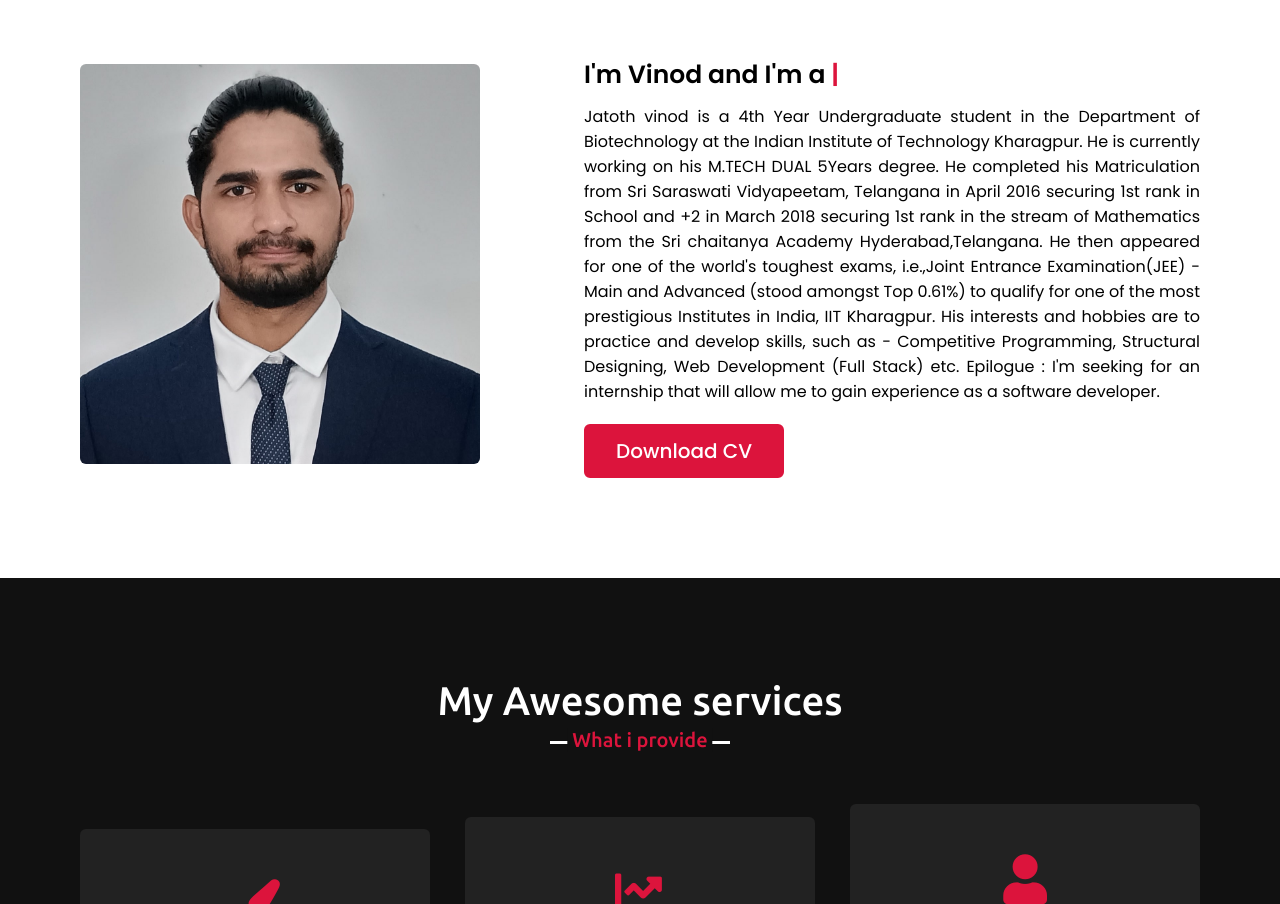
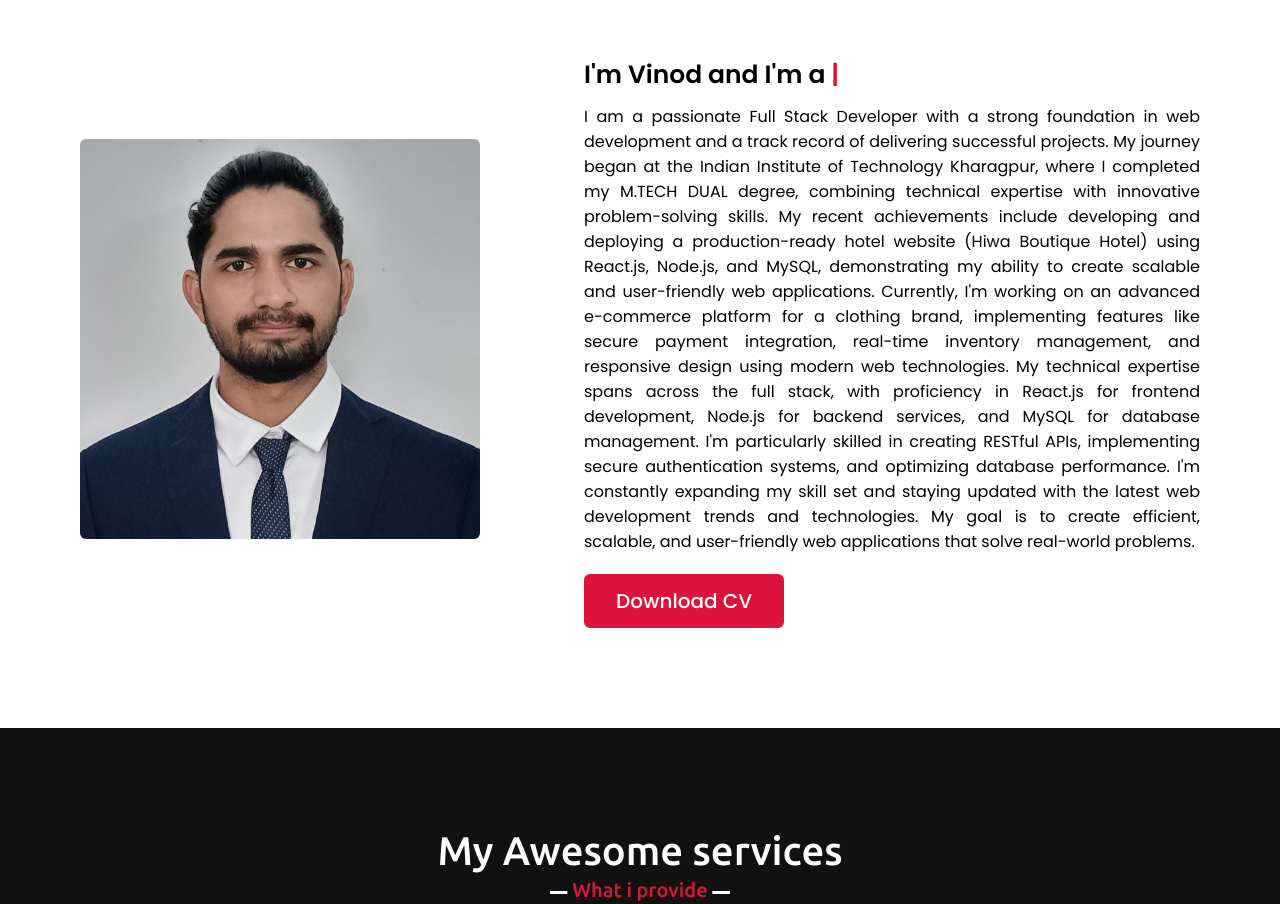
Before and after one commit to munnanayak/final_portfolio, a plain HTML site: page index.html in a window 1280 px wide. Shown: the part 970-1874 px from the top of the page. Drawn offline with nearby package versions, Linux system fonts and the light colour scheme.

Commit message:
Update index.html

```diff
--- a/index.html
+++ b/index.html
@@ -57,12 +57,13 @@
                 </div>
                 <div class="column right">
                     <div class="text">I'm Vinod and I'm a <span class="typing-2"></span></div>
-                    <p>Jatoth vinod is a 4th Year Undergraduate student in the Department of Biotechnology at the Indian Institute of Technology Kharagpur. He is currently working on his M.TECH DUAL 5Years degree.
+                    <p>I am a passionate Full Stack Developer with a strong foundation in web development and a track record of delivering successful projects. My journey began at the Indian Institute of Technology Kharagpur, where I completed my M.TECH DUAL degree, combining technical expertise with innovative problem-solving skills.
 
-                        He completed his Matriculation from Sri Saraswati Vidyapeetam, Telangana in April 2016 securing 1st rank in School and +2 in March 2018 securing 1st rank in the stream of Mathematics from the Sri chaitanya Academy Hyderabad,Telangana. He then appeared for one of the world's toughest exams, i.e.,Joint Entrance Examination(JEE) - Main and Advanced (stood amongst Top 0.61%) to qualify for one of the most prestigious Institutes in India, IIT Kharagpur.
+                        My recent achievements include developing and deploying a production-ready hotel website (Hiwa Boutique Hotel) using React.js, Node.js, and MySQL, demonstrating my ability to create scalable and user-friendly web applications. Currently, I'm working on an advanced e-commerce platform for a clothing brand, implementing features like secure payment integration, real-time inventory management, and responsive design using modern web technologies.
 
-                        His interests and hobbies are to practice and develop skills, such as - Competitive Programming, Structural Designing, Web Development (Full Stack) etc.
-                        Epilogue : I'm seeking for an internship that will allow me to gain experience as a software developer.</p>
+                        My technical expertise spans across the full stack, with proficiency in React.js for frontend development, Node.js for backend services, and MySQL for database management. I'm particularly skilled in creating RESTful APIs, implementing secure authentication systems, and optimizing database performance.
+
+                        I'm constantly expanding my skill set and staying updated with the latest web development trends and technologies. My goal is to create efficient, scalable, and user-friendly web applications that solve real-world problems.</p>
                     <a href="images/vinodresume.pdf" download>Download CV</a>
                 </div>
             </div>
```
